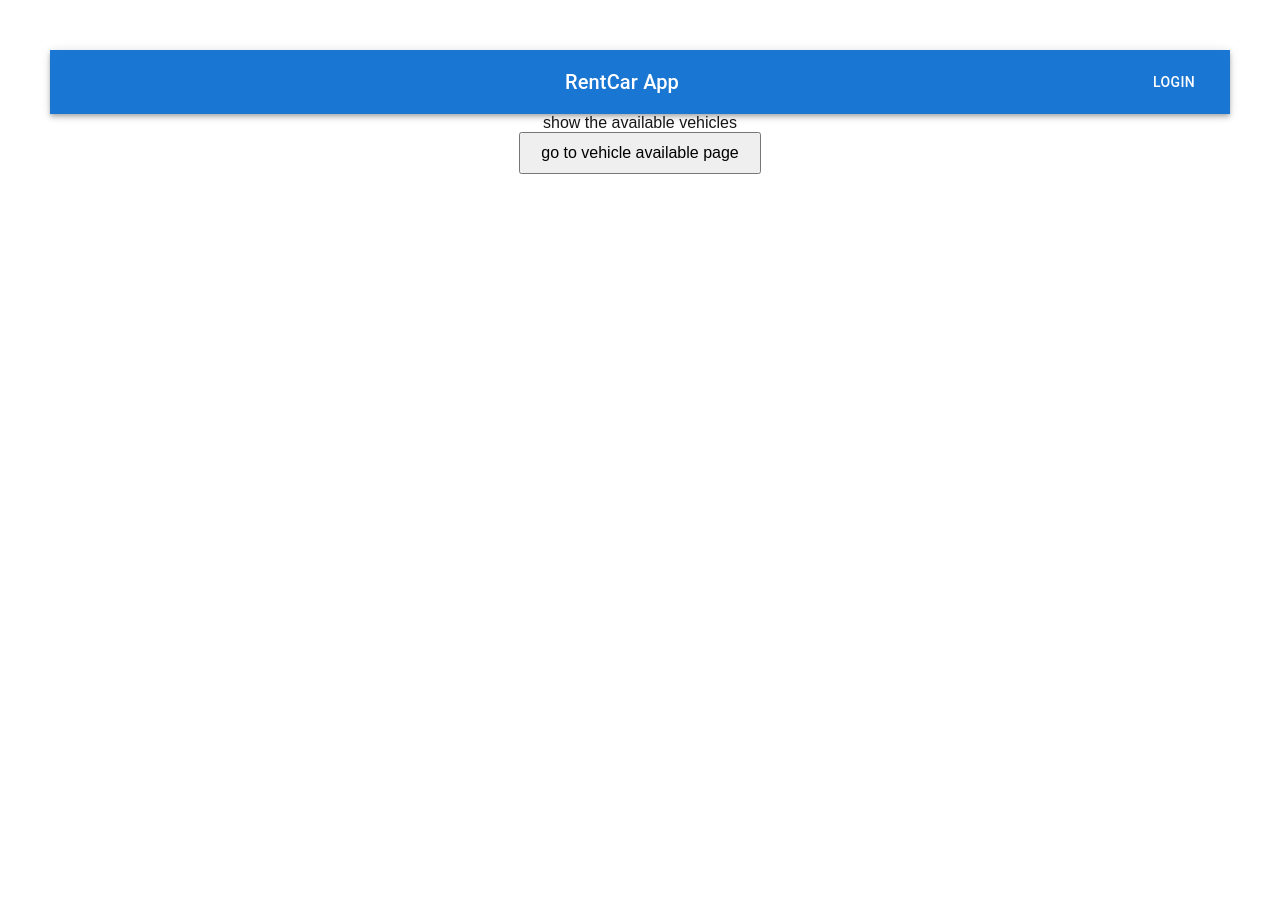
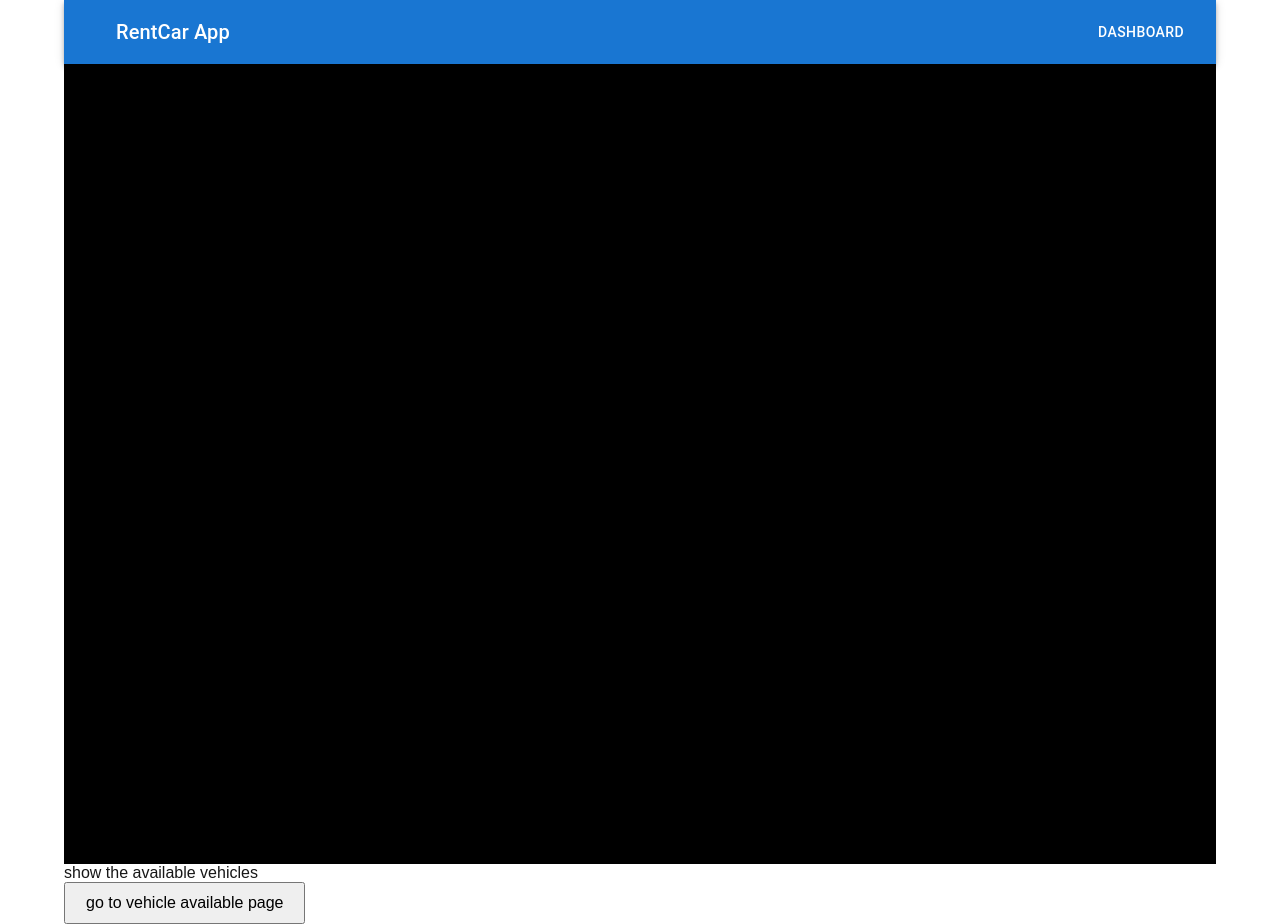
Before and after one commit to ramndiazg/rentcar-app, a Next.js app in the folder frontend/: page / in a window 1280 px wide. Before the commit the page ends 800 px from the top, so only its background shows below. Built offline with nearby package versions, Linux system fonts and the light colour scheme; sample sign-in values are in the browser's storage.

Commit message:
fixing Appbar

```diff
--- a/frontend/src/app/client/page.js
+++ b/frontend/src/app/client/page.js
@@ -5,6 +5,7 @@ import { useEffect, useState } from "react";
 import { useRouter } from "next/navigation";
 import ClientDetails from "../components/ClientDetails";
 import ClientForm from "../components/ClientForm";
+import Appbar from "../components/Appbar";
 
 export default function Client() {
   const [data, setData] = useState(null);
@@ -48,6 +49,8 @@ export default function Client() {
 
   return (
     <div>
+      <Appbar />
+      <div className="" style={{ textAlign: "center", padding: "50px" }}>
         <h1>Client page</h1>
         <ClientForm />
         {data &&
@@ -62,5 +65,6 @@ export default function Client() {
           go to dashboard page
         </button>
       </div>
+    </div>
   );
 }
--- a/frontend/src/app/components/Appbar.js
+++ b/frontend/src/app/components/Appbar.js
@@ -1,17 +1,21 @@
-import * as React from 'react';
-import AppBar from '@mui/material/AppBar';
-import Box from '@mui/material/Box';
-import Toolbar from '@mui/material/Toolbar';
-import Typography from '@mui/material/Typography';
-import Button from '@mui/material/Button';
-import IconButton from '@mui/material/IconButton';
+import * as React from "react";
+import AppBar from "@mui/material/AppBar";
+import Box from "@mui/material/Box";
+import Toolbar from "@mui/material/Toolbar";
+import Typography from "@mui/material/Typography";
+import Button from "@mui/material/Button";
+import IconButton from "@mui/material/IconButton";
 import { useRouter } from "next/navigation";
 
 export default function Appbar() {
-    const router = useRouter();
-    const goToLogin = () => {
+  const token = localStorage.getItem("token");
+  const router = useRouter();
+  const goToLogin = () => {
     router.push("/login");
-    };
+  };
+  const goToDashboard = () => {
+    router.push("/dashboard");
+  };
   return (
     <Box sx={{ flexGrow: 1 }}>
       <AppBar position="static">
@@ -22,12 +26,20 @@ export default function Appbar() {
             color="inherit"
             aria-label="menu"
             sx={{ mr: 2 }}
-          >
-          </IconButton>
+          ></IconButton>
           <Typography variant="h6" component="div" sx={{ flexGrow: 1 }}>
             RentCar App
           </Typography>
-          <Button onClick={goToLogin} color="inherit">Login</Button>
+          {!token && (
+            <Button onClick={goToLogin} color="inherit">
+              Login
+            </Button>
+          )}
+          {token && (
+            <Button onClick={goToDashboard} color="inherit">
+              Dashboard
+            </Button>
+          )}
         </Toolbar>
       </AppBar>
     </Box>
--- a/frontend/src/app/dashboard/page.js
+++ b/frontend/src/app/dashboard/page.js
@@ -3,6 +3,7 @@
 import { jwtDecode } from "jwt-decode";
 import { useEffect, useState } from "react";
 import { useRouter } from "next/navigation";
+import Appbar from "../components/Appbar";
 
 export default function Dashboard() {
   const [data, setData] = useState(null);
@@ -52,6 +53,7 @@ export default function Dashboard() {
 
   return (
     <div>
+      <Appbar />
       <h1>Dashboard page</h1>
       <p>welcome </p>
       <pre>{JSON.stringify(data, null, 2)}</pre>
--- a/frontend/src/app/page.js
+++ b/frontend/src/app/page.js
@@ -2,34 +2,22 @@
 
 import { useRouter } from "next/navigation";
 import Appbar from "./components/Appbar"
+import * as React from 'react';
+import Box from '@mui/material/Box';
+import Container from '@mui/material/Container';
 
 export default function Home() {
   const router = useRouter();
-
-  // const goToLogin = () => {
-  //   router.push("/login");
-  // };
 
   const goToAvailableVehicles = () => {
     router.push("/vehiclesavailables");
   };
 
   return (
-    <div className="Home" style={{ textAlign: "center", padding: "50px" }}>
+    <React.Fragment className="Home" style={{ textAlign: "center", padding: "5px" }}>
+      <Container >
       <Appbar />
-      <header className="Home-header">
-        <p>
-
-        </p>
-      </header>
-      {/* <h1>Welcome to rent car app</h1>
-      <p>click to login</p>
-      <button
-        onClick={goToLogin}
-        style={{ padding: "10px 20px", fontSize: "16px", cursor: "pointer" }}
-      >
-        go to login page
-      </button> */}
+        <Box sx={{ bgcolor: 'black', height: '100vh' }} />
         <p>show the available vehicles</p>
        <button
          onClick={goToAvailableVehicles}
@@ -37,6 +25,7 @@ export default function Home() {
        >
          go to vehicle available page
        </button>
-    </div>
+      </Container>
+    </React.Fragment>
   );
 }
--- a/frontend/src/app/user/page.js
+++ b/frontend/src/app/user/page.js
@@ -5,6 +5,7 @@ import { useEffect, useState } from "react";
 import { useRouter } from "next/navigation";
 import UserDetails from "../components/UserDetails";
 import UserForm from "../components/UserForm";
+import Appbar from "../components/Appbar";
 
 export default function User() {
   const [data, setData] = useState(null);
@@ -48,6 +49,8 @@ export default function User() {
 
   return (
     <div>
+      <Appbar />
+      <div className="" style={{ textAlign: "center", padding: "50px" }}>
         <h1>User page</h1>
         <UserForm />
         {data && data.map((user) => <UserDetails key={user._id} user={user} />)}
@@ -59,5 +62,6 @@ export default function User() {
           go to dashboard page
         </button>
       </div>
+    </div>
   );
 }
--- a/frontend/src/app/vehicle/page.js
+++ b/frontend/src/app/vehicle/page.js
@@ -5,6 +5,7 @@ import { useEffect, useState } from "react";
 import { useRouter } from "next/navigation";
 import VehicleDetails from "../components/VehicleDetails";
 import VehicleForm from "../components/VehicleForm";
+import Appbar from "../components/Appbar";
 
 export default function Vehicle() {
   const [data, setData] = useState(null);
@@ -48,7 +49,8 @@ export default function Vehicle() {
 
   return (
     <div className="vehicle">
-      <div className="">
+      <Appbar />
+      <div className="" style={{ textAlign: "center", padding: "50px" }}>
         <h1>Vehicle page</h1>
         <VehicleForm />
         {data &&
```
Lines whose indentation alone changed are shown as unchanged.
